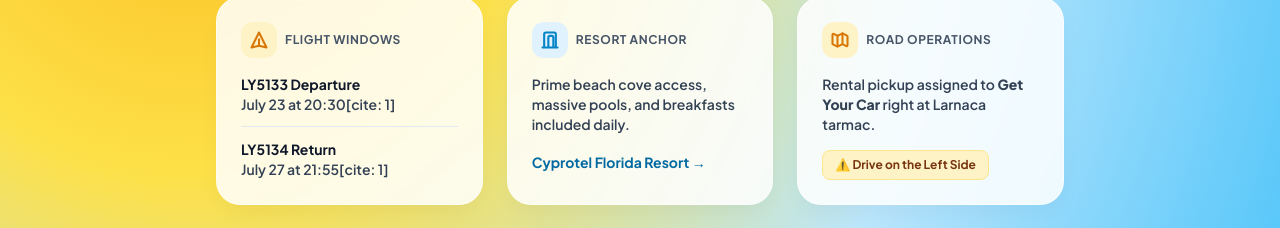
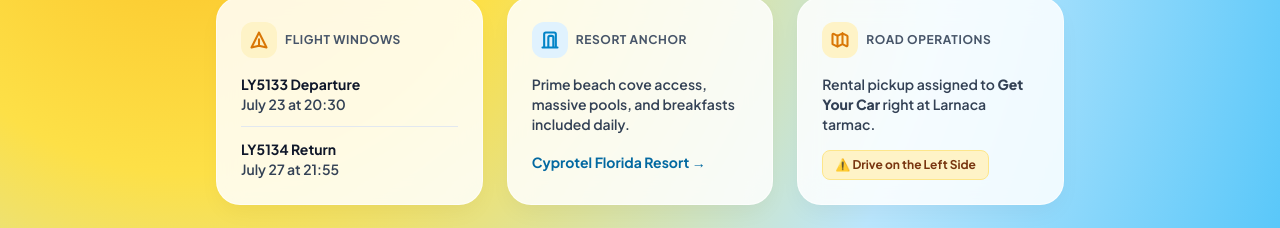
Before and after one commit to ynoncoen/aiya-napa-2026, a plain HTML site: page index.html in a window 1280 px wide. Shown: the part 267-495 px from the top of the page. Drawn offline with nearby package versions, Linux system fonts and the light colour scheme.

Commit message:
Update index.html

```diff
--- a/index.html
+++ b/index.html
@@ -58,11 +58,11 @@
                 <div class="space-y-3 text-sm">
                     <div>
                         <span class="font-bold text-slate-900 block">LY5133 Departure</span>
-                        <span class="text-slate-700 font-semibold">July 23 at 20:30[cite: 1]</span>
+                        <span class="text-slate-700 font-semibold">July 23 at 20:30</span>
                     </div>
                     <div class="pt-3 border-t border-slate-200">
                         <span class="font-bold text-slate-900 block">LY5134 Return</span>
-                        <span class="text-slate-700 font-semibold">July 27 at 21:55[cite: 1]</span>
+                        <span class="text-slate-700 font-semibold">July 27 at 21:55</span>
                     </div>
                 </div>
             </div>
```
